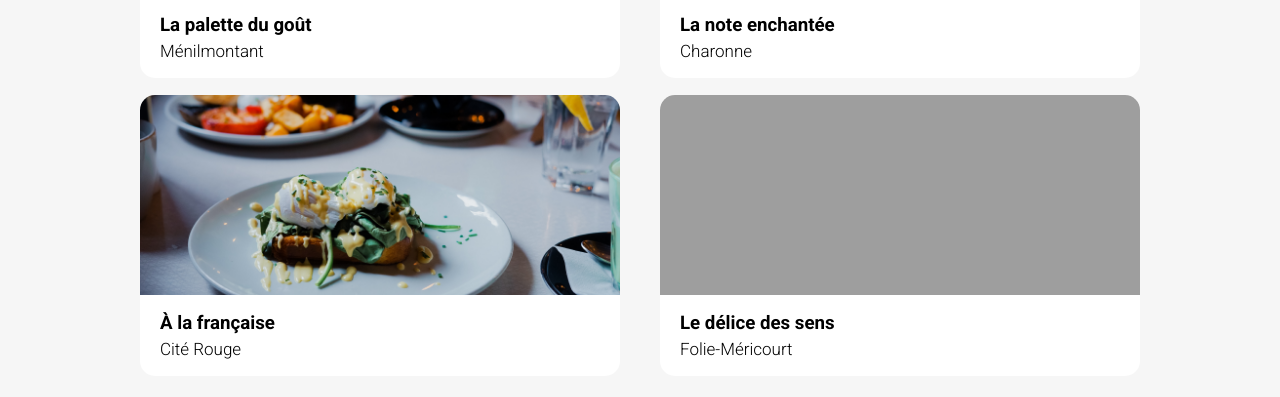
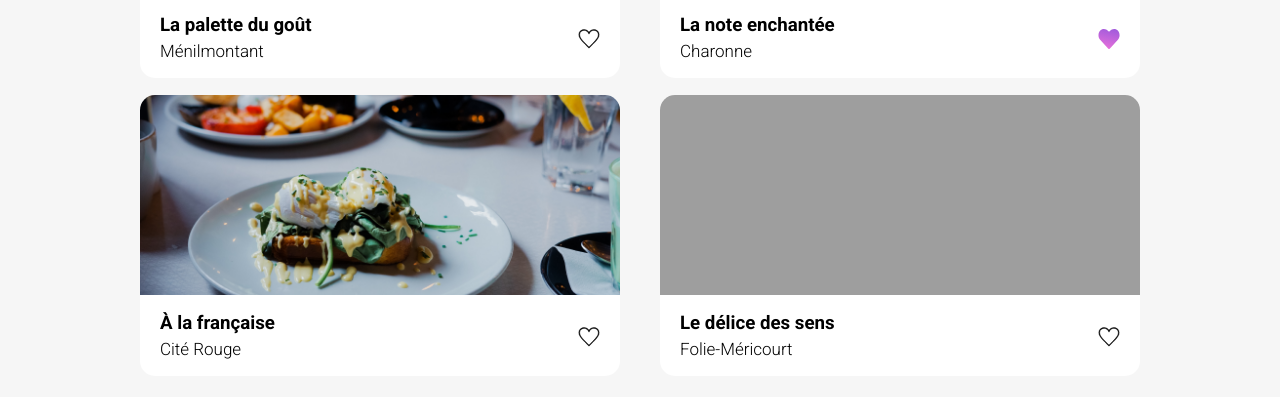
Before and after one commit to kihak12/Ohmyfood-Openclassrooms-Projet-3, a plain HTML site: page index.html in a window 1280 px wide. Shown: the part 880-1277 px from the top of the page. Drawn offline with Linux system fonts and the light colour scheme; the site is published under a folder, as on GitHub Pages, so addresses that start at the root find nothing; a web font is replaced by a local one.

Commit message:
fix heart url

```diff
--- a/scss/component/icon/heart-icon/_heart-icon.scss
+++ b/scss/component/icon/heart-icon/_heart-icon.scss
@@ -16,7 +16,7 @@
 
   &::before {
     @include icon-properties;
-    background-image: url('/images/icon/heart.svg');
+    background-image: url('../images/icon/heart.svg');
     transition: opacity .2s, scale .5s;
     opacity: 1;
     scale: 1;
@@ -24,7 +24,7 @@
 
   &::after {
     @include icon-properties;
-    background-image: url('/images/icon/heart-colored.svg');
+    background-image: url('../images/icon/heart-colored.svg');
     transition: opacity .2s, scale .5s;
     opacity: 0;
     scale: 0;
@@ -41,7 +41,7 @@
   }
 
   &:checked {
-    background-image: url('/images/icon/heart-colored.svg');
+    background-image: url('../images/icon/heart-colored.svg');
   }
 
   &:checked::before{
```
Also changed, not shown: css/style.css, 1 other file.
